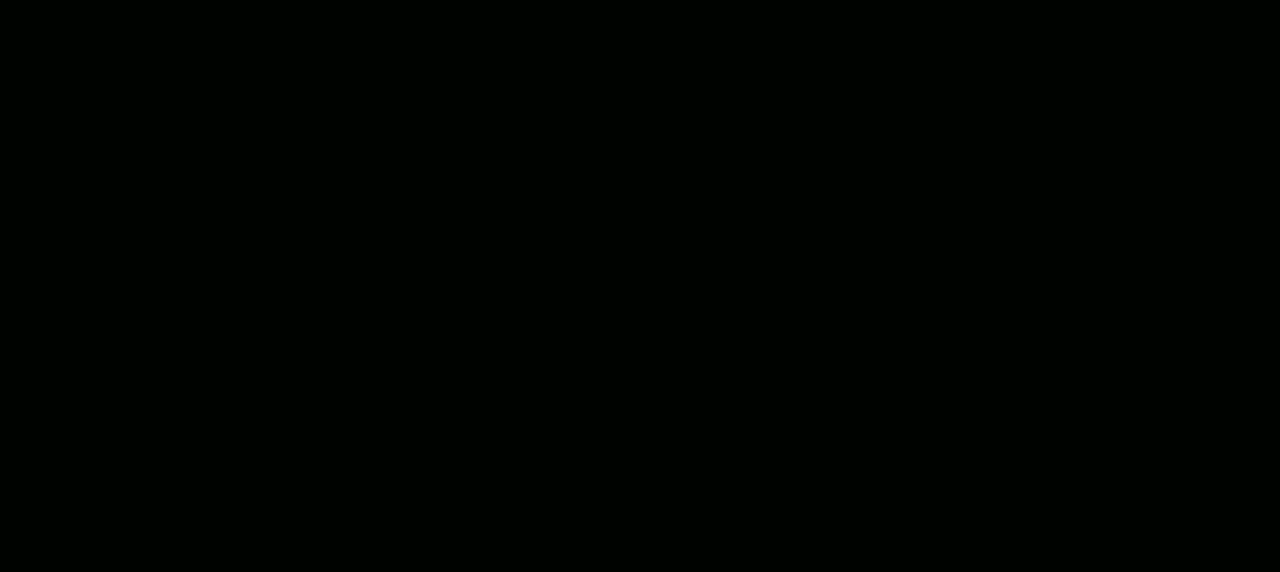
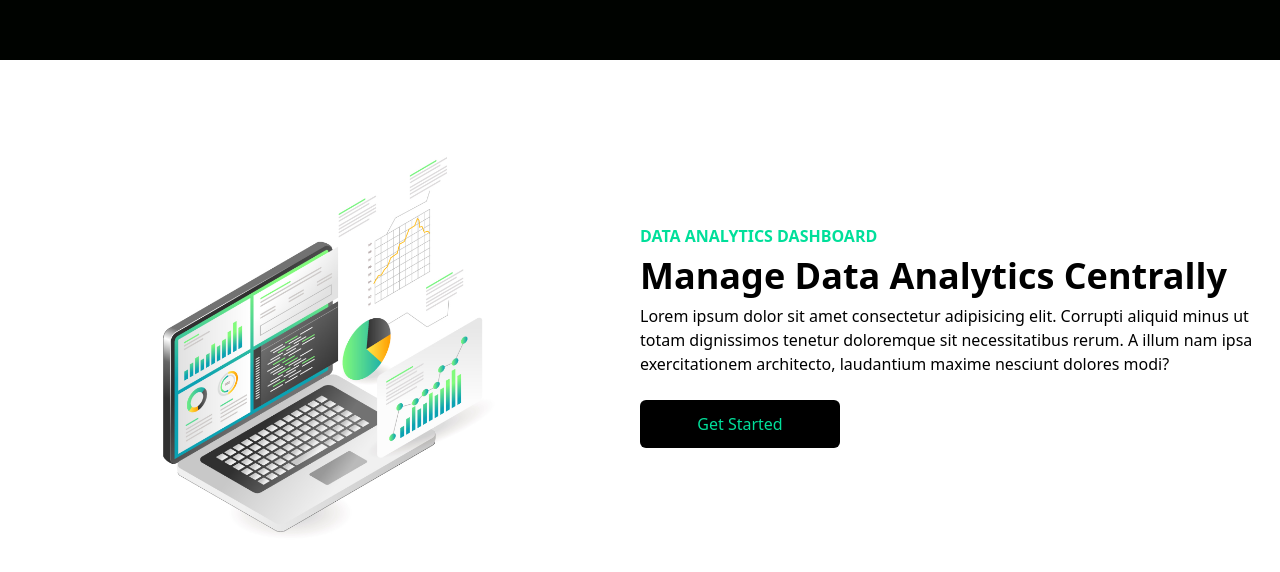
Before and after one commit to robert-burcea/data-website-tailwind-landing, a React (Create React App) app: page / in a window 1280 px wide. Shown: the part 932-1504 px from the top of the page. Before the commit the page ends 992 px from the top, so only its background shows below. Built offline with nearby package versions, Linux system fonts and the light colour scheme; the HTML template or start-up script is replaced by a standard one.

Commit message:
create analytics section

```diff
--- a/src/App.js
+++ b/src/App.js
@@ -2,12 +2,14 @@
 import React from 'react'
 import Navbar from './components/Navbar'
 import Hero from './components/Hero'
+import Analytics from './components/Analytics'
 
 function App() {
   return (
     <div>
       <Navbar />
       <Hero />
+      <Analytics />
     </div>
   );
 }
--- /dev/null
+++ b/src/components/Analytics.jsx
@@ -0,0 +1,28 @@
+import React from 'react'
+import Laptop from '../assets/laptop.jpg'
+
+function Analytics() {
+  return (
+    <div className="w-full bg-white py-16 px-4">
+        <div className="max-w-[1240px] mx-auto grid  md:grid-cols-2">
+            <img className="w-[500px] mx-auto mx-auto my-4" src={Laptop} alt="Laptop"></img>
+            <div className="flex flex-col justify-center">
+                <p className="text-[#00df9a] font-bold">
+                    DATA ANALYTICS DASHBOARD
+                </p>
+                <h1 className="md:text-4xl sm:text-3xl text-2xl font-bold py-2">
+                    Manage Data Analytics Centrally
+                </h1>
+                <p className="">
+                    Lorem ipsum dolor sit amet consectetur adipisicing elit.
+                    Corrupti aliquid minus ut totam dignissimos tenetur doloremque sit necessitatibus rerum.
+                    A illum nam ipsa exercitationem architecto, laudantium maxime nesciunt dolores modi?
+                </p>
+                <button className="bg-black text-[#00df9a] w-[200px] rounded-md font-medium my-6 mx-auto md:mx-0 px-6 py-3">Get Started</button>
+            </div>
+        </div>
+    </div>
+  )
+}
+
+export default Analytics
```
Also changed, not shown: src/assets/laptop.jpg (added).
